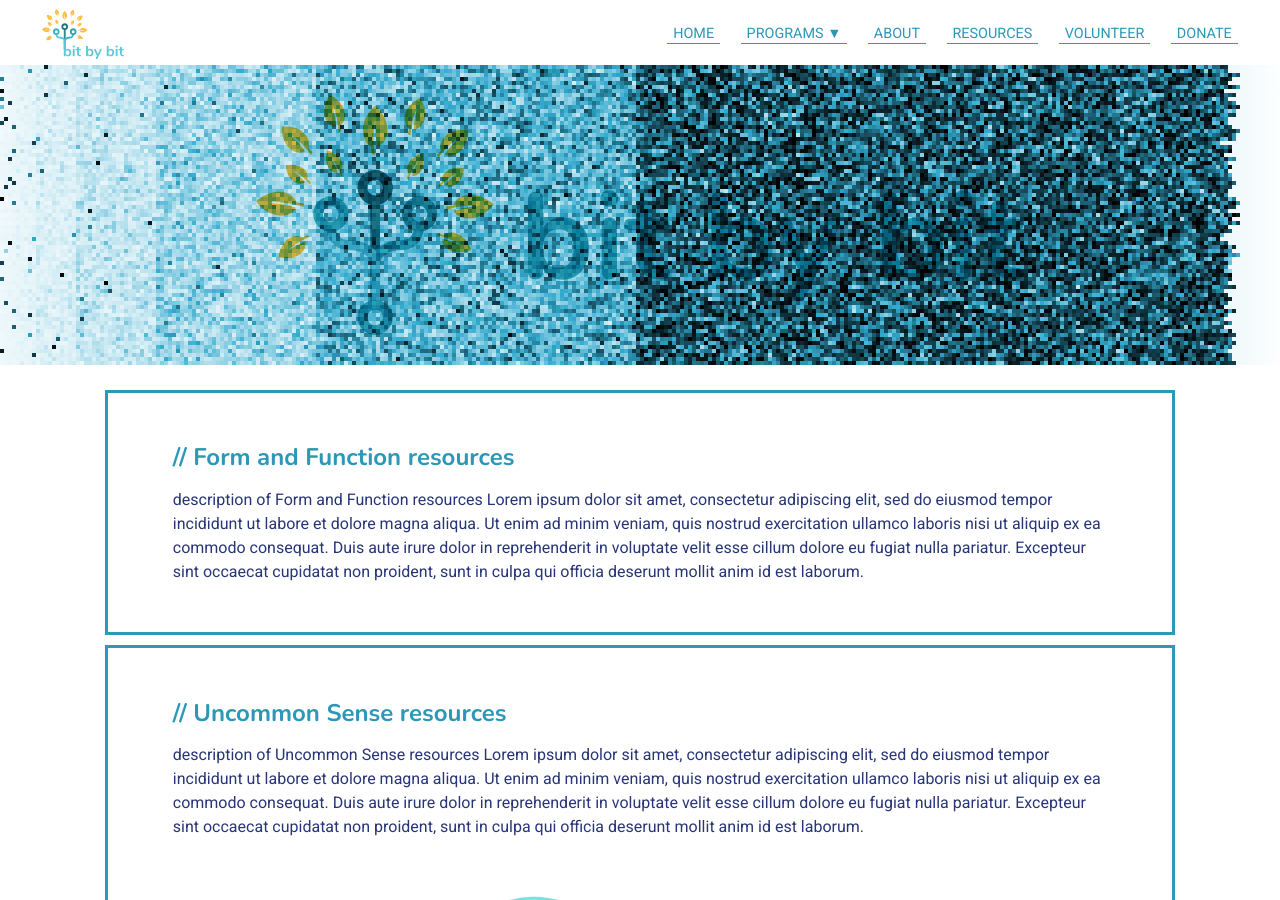
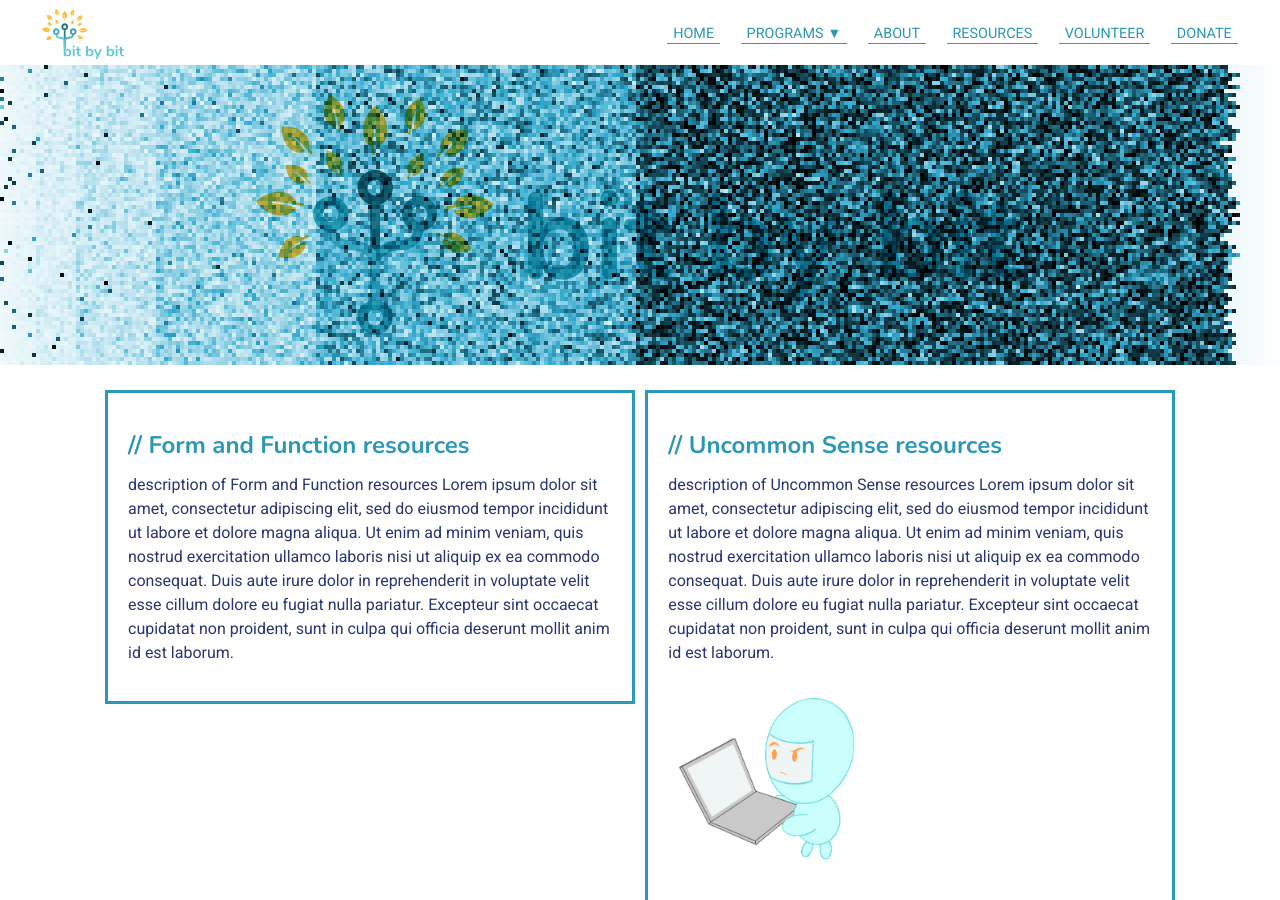
Before and after one commit to bit-by-bit-coding/bxb-website, a Jekyll site: the page built from resources.html, in a window 1280 px wide and 900 px high. Built offline with Jekyll 4.4.1, drawn with Linux system fonts in a browser that asks for light colours; nearby versions of some CDN libraries.

Commit message:
fix flex wrap
deleted unnecessary css

```diff
--- a/styles/resources.scss
+++ b/styles/resources.scss
@@ -18,14 +18,7 @@
   mix-blend-mode: multiply;
 }
 
-#bot {
-  width: 200px;
-}
-#pumpkin {
-	width: 200px;
-	height: auto;
-}
-#thinkingbot {
+.bot {
 	width: 200px;
 	height: auto;
 }
@@ -35,7 +28,6 @@
   display: flex;
   flex-direction: column; //mobile-first layout
   padding: 0 -5px;
-  flex-wrap: wrap;
   align-content: stretch;
   align-items: stretch;
   //justify-content: space-around;
@@ -43,37 +35,22 @@
 }
 
 .resources-column{
-  min-width: 300px;
+  min-width: 200px;
   flex: 1 1 300px;
-
-
   margin: 5px;
   border: 3px;
   border-color: $main;
   border-style: solid;
-  border: radius 10px;
-  padding-top: 3%;
-  padding-bottom: 3%;
-  padding-right: 6%;
-  padding-left: 6%;
-
-
+  padding: 20px;
 }
 
 @media (min-width: 768px) {
     .resources-container{
         flex-direction: row;
     }
-
-    .resources-column {
-        flex-basis: 500px;
-    }
 }
 
 
-.flexcontain {
-  display: flex;
-}
 .buttons {
   background-color: $main;
   color: #F3F3F3;
```
